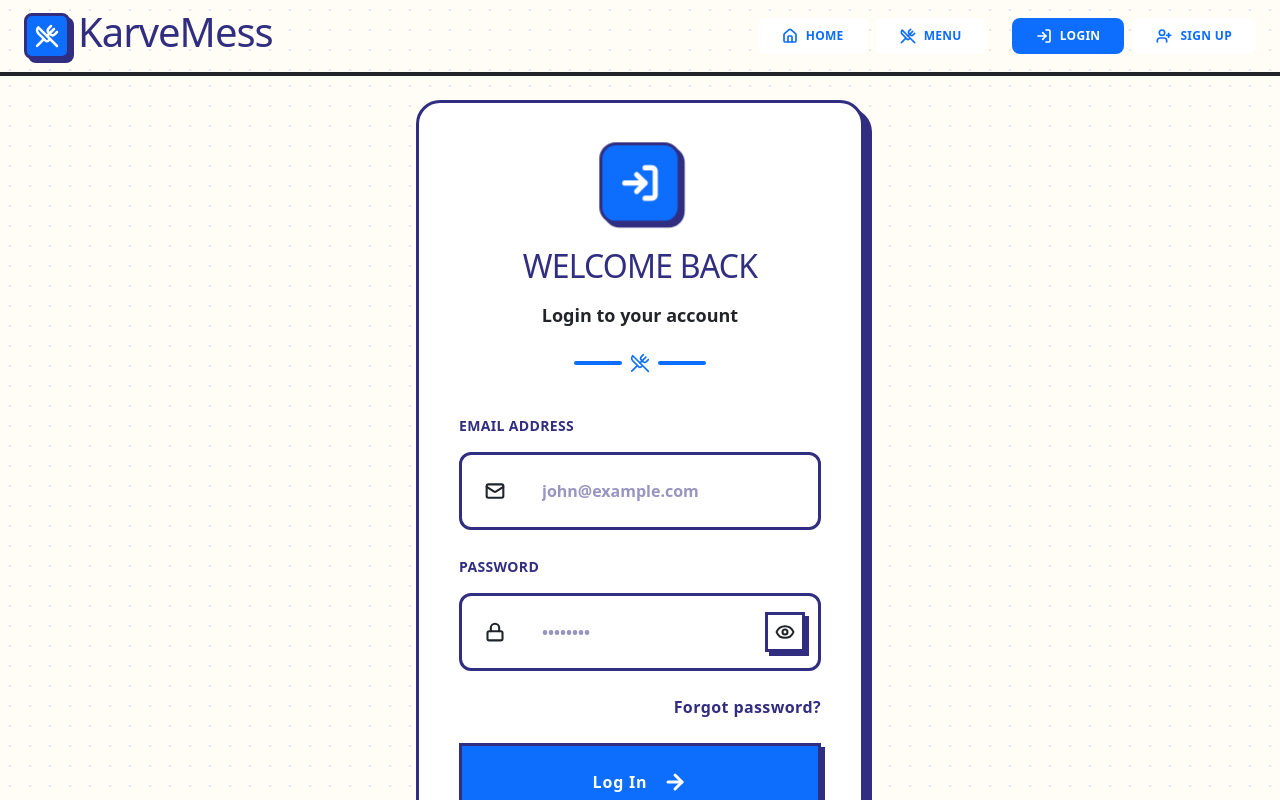
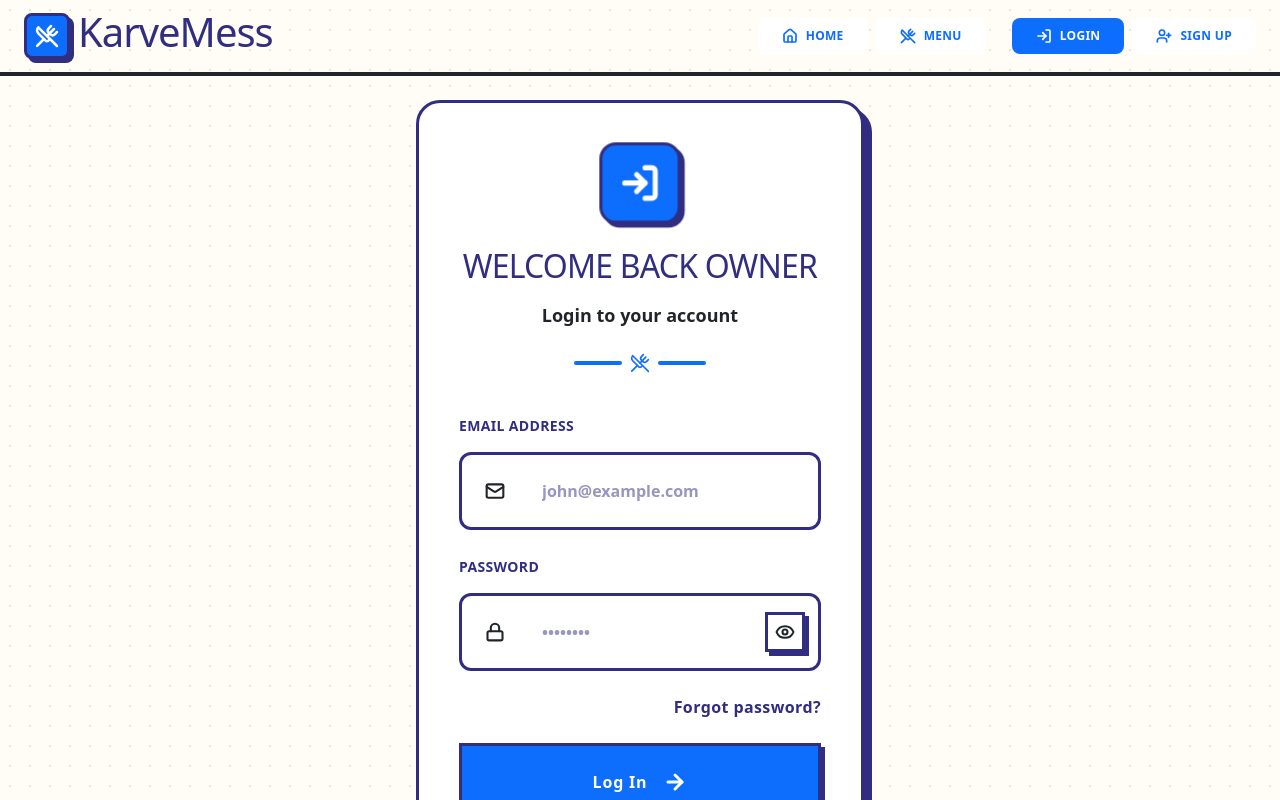
Before and after one commit to chandraprakash-pandey/Karve_Mess, a React (Vite) app in the folder frontend/: page /Login in a window 1280 px wide. Shown: the top 800 px of the page. Built offline with nearby package versions, Linux system fonts and the light colour scheme; no server answers.

Commit message:
Updated Login Form

```diff
--- a/frontend/src/Login/Login.jsx
+++ b/frontend/src/Login/Login.jsx
@@ -82,7 +82,7 @@ function Login() {
                             <LogIn className="w-10 h-10 text-white stroke-[3]" />
                         </div>
                         <h2 className="text-4xl font-black text-indigo-custom mb-3 uppercase tracking-tight">
-                            Welcome Back
+                            Welcome Back Owner
                         </h2>
                         <p className="text-indigo-custom/70 font-bold text-lg">Login to your account</p>
 
```
